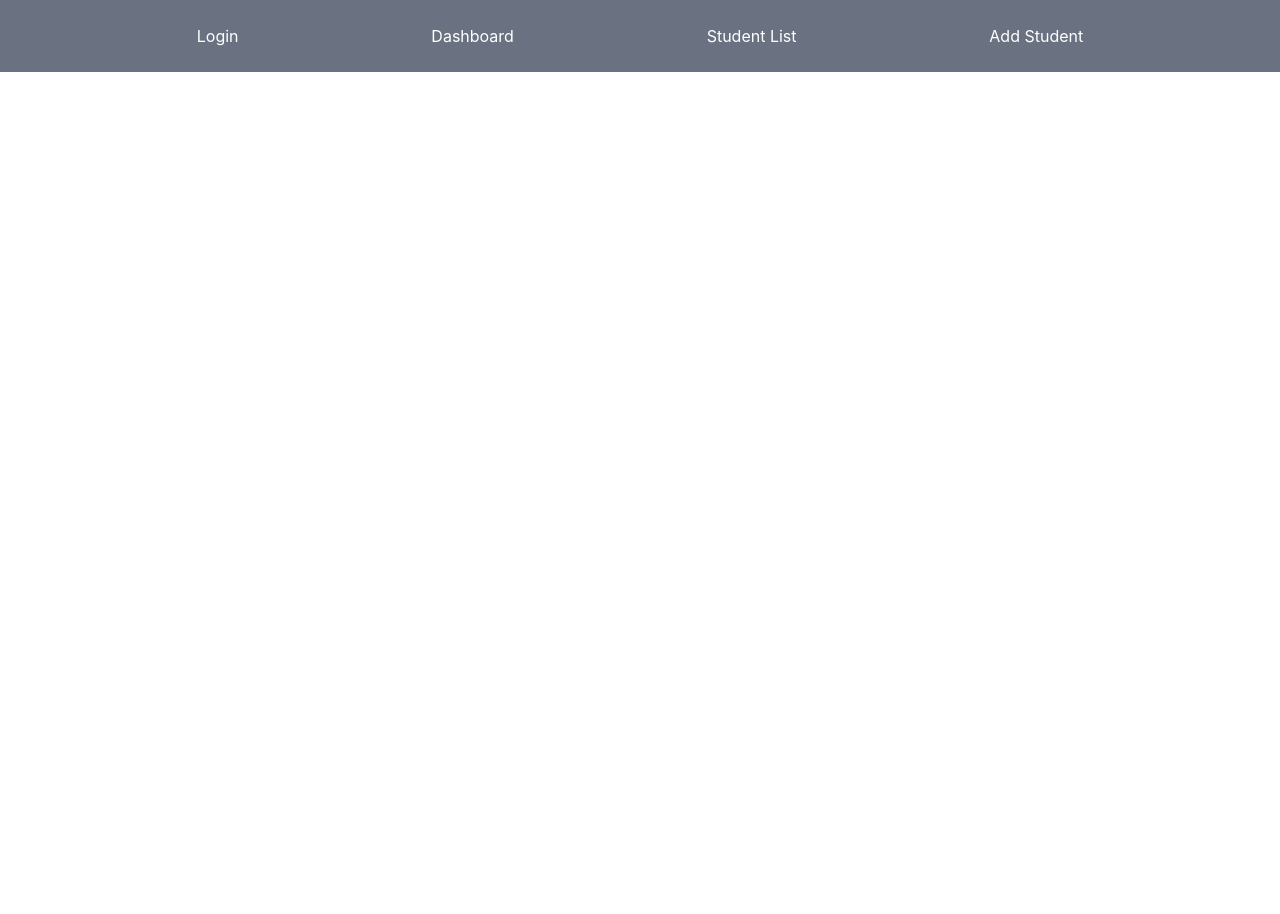
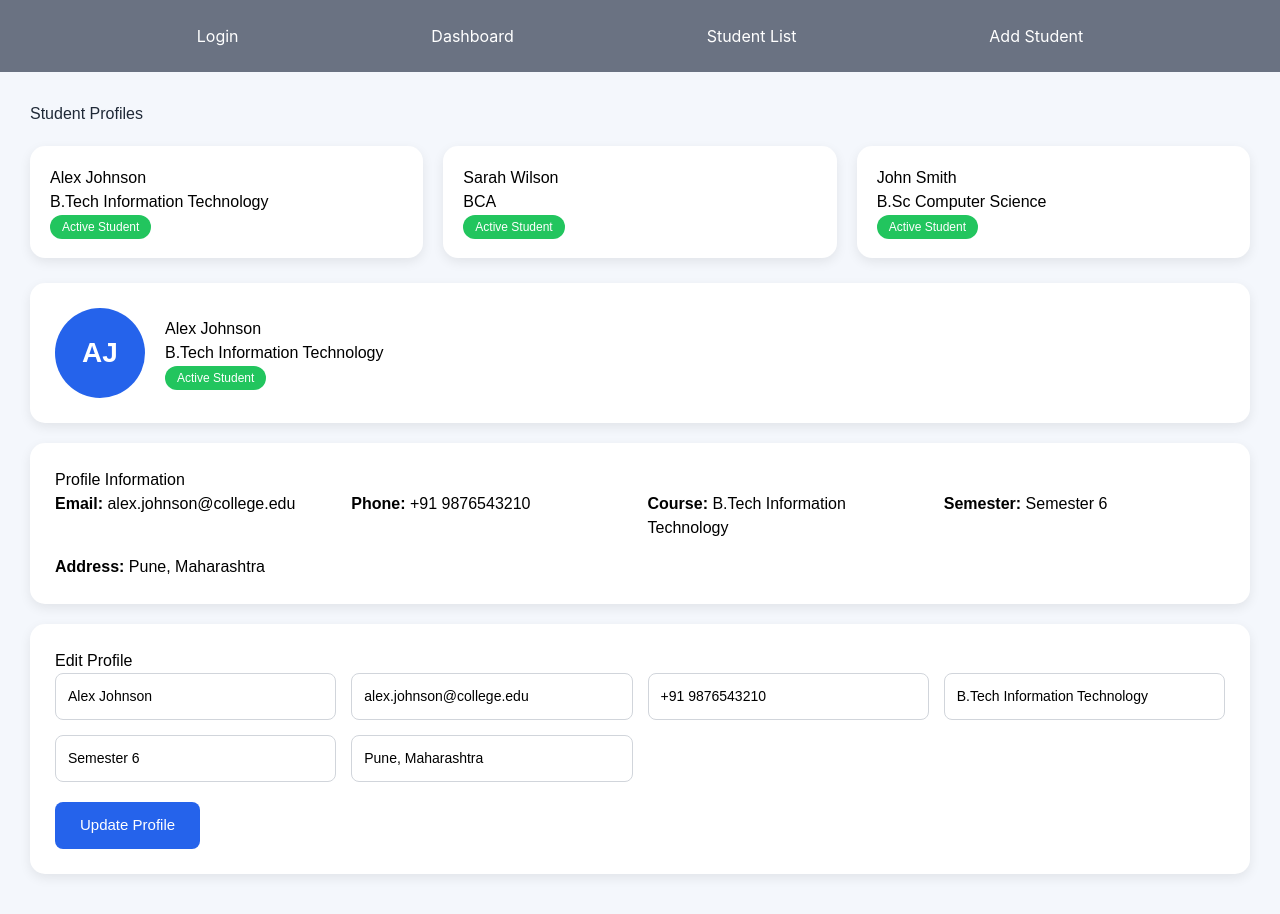
Before and after one commit to Shivtejchavan16/Git-practice, a React (Vite) app: page /profile in a window 1280 px wide. Shown: the top 914 px of the page. Before the commit the page ends 800 px from the top, so only its background shows below. Built offline with nearby package versions, Linux system fonts and the light colour scheme.

Commit message:
Add student profile page with edit form

```diff
--- a/src/App.jsx
+++ b/src/App.jsx
@@ -5,6 +5,7 @@ import Login from "./pages/Login"
 import Dashboard from "./pages/Dashboard"
 import AddStudent from "./pages/AddStudent"
 import StudentList from "./pages/StudentList"
+import Profile from "./pages/Profile";
 const App = () => {
   return (
     <div>
@@ -15,6 +16,7 @@ const App = () => {
         <Route path='/dashboard' element={<Dashboard/>}/>
         <Route path='/studentlist' element={<StudentList/>}/>
         <Route path='/addstudent' element={<AddStudent/>}/>
+        <Route path="/profile" element={<Profile />} />
       </Routes>
     </div>
   )
--- a/src/pages/Profile.jsx
+++ b/src/pages/Profile.jsx
@@ -1,11 +1,215 @@
-import React from 'react'
+
+import { useState } from "react";
 
 const Profile = () => {
+  const students = [
+    {
+      id: 1,
+      name: "Alex Johnson",
+      email: "alex.johnson@college.edu",
+      phone: "+91 9876543210",
+      course: "B.Tech Information Technology",
+      semester: "Semester 6",
+      address: "Pune, Maharashtra",
+    },
+    {
+      id: 2,
+      name: "Sarah Wilson",
+      email: "sarah.wilson@college.edu",
+      phone: "+91 9876500000",
+      course: "BCA",
+      semester: "Semester 4",
+      address: "Mumbai, Maharashtra",
+    },
+    {
+      id: 3,
+      name: "John Smith",
+      email: "john.smith@college.edu",
+      phone: "+91 9876511111",
+      course: "B.Sc Computer Science",
+      semester: "Semester 5",
+      address: "Nagpur, Maharashtra",
+    },
+  ];
+
+  const [student, setStudent] = useState(students[0]);
+
+  const handleChange = (e) => {
+    setStudent({
+      ...student,
+      [e.target.name]: e.target.value,
+    });
+  };
+
   return (
-    <div>
-      <h1>Profile page</h1>
-    </div>
-  )
-}
+    <>
+      <style>{`
+        .profile-container {
+          padding: 30px;
+          background: #f4f7fc;
+          min-height: 100vh;
+          font-family: Arial, sans-serif;
+        }
 
-export default Profile
+        .page-title {
+          margin-bottom: 20px;
+          color: #1f2937;
+        }
+
+        .student-grid {
+          display: grid;
+          grid-template-columns: repeat(auto-fit, minmax(250px, 1fr));
+          gap: 20px;
+          margin-bottom: 25px;
+        }
+
+        .student-card {
+          background: white;
+          padding: 20px;
+          border-radius: 15px;
+          box-shadow: 0 4px 12px rgba(0,0,0,0.08);
+          cursor: pointer;
+          transition: 0.3s;
+        }
+
+        .student-card:hover {
+          transform: translateY(-5px);
+        }
+
+        .profile-header {
+          display: flex;
+          align-items: center;
+          gap: 20px;
+          background: white;
+          padding: 25px;
+          border-radius: 15px;
+          box-shadow: 0 4px 12px rgba(0,0,0,0.08);
+          margin-bottom: 20px;
+        }
+
+        .avatar {
+          width: 90px;
+          height: 90px;
+          border-radius: 50%;
+          background: #2563eb;
+          color: white;
+          display: flex;
+          align-items: center;
+          justify-content: center;
+          font-size: 28px;
+          font-weight: bold;
+        }
+
+        .badge {
+          background: #22c55e;
+          color: white;
+          padding: 5px 12px;
+          border-radius: 20px;
+          font-size: 12px;
+        }
+
+        .profile-card {
+          background: white;
+          padding: 25px;
+          border-radius: 15px;
+          box-shadow: 0 4px 12px rgba(0,0,0,0.08);
+          margin-bottom: 20px;
+        }
+
+        .info-grid,
+        .form-grid {
+          display: grid;
+          grid-template-columns: repeat(auto-fit, minmax(250px, 1fr));
+          gap: 15px;
+        }
+
+        .form-grid input {
+          padding: 12px;
+          border: 1px solid #d1d5db;
+          border-radius: 8px;
+          font-size: 14px;
+        }
+
+        .update-btn {
+          margin-top: 20px;
+          background: #2563eb;
+          color: white;
+          border: none;
+          padding: 12px 25px;
+          border-radius: 8px;
+          cursor: pointer;
+          font-size: 15px;
+        }
+
+        .update-btn:hover {
+          background: #1d4ed8;
+        }
+      `}</style>
+
+      <div className="profile-container">
+        <h1 className="page-title">Student Profiles</h1>
+
+        <div className="student-grid">
+          {students.map((s) => (
+            <div
+              key={s.id}
+              className="student-card"
+              onClick={() => setStudent(s)}
+            >
+              <h3>{s.name}</h3>
+              <p>{s.course}</p>
+              <span className="badge">Active Student</span>
+            </div>
+          ))}
+        </div>
+
+        <div className="profile-header">
+          <div className="avatar">
+            {student.name
+              .split(" ")
+              .map((word) => word[0])
+              .join("")
+              .toUpperCase()}
+          </div>
+
+          <div>
+            <h2>{student.name}</h2>
+            <p>{student.course}</p>
+            <span className="badge">Active Student</span>
+          </div>
+        </div>
+
+        <div className="profile-card">
+          <h3>Profile Information</h3>
+
+          <div className="info-grid">
+            <p><strong>Email:</strong> {student.email}</p>
+            <p><strong>Phone:</strong> {student.phone}</p>
+            <p><strong>Course:</strong> {student.course}</p>
+            <p><strong>Semester:</strong> {student.semester}</p>
+            <p><strong>Address:</strong> {student.address}</p>
+          </div>
+        </div>
+
+        <div className="profile-card">
+          <h3>Edit Profile</h3>
+
+          <div className="form-grid">
+            <input type="text" name="name" value={student.name} onChange={handleChange} />
+            <input type="email" name="email" value={student.email} onChange={handleChange} />
+            <input type="text" name="phone" value={student.phone} onChange={handleChange} />
+            <input type="text" name="course" value={student.course} onChange={handleChange} />
+            <input type="text" name="semester" value={student.semester} onChange={handleChange} />
+            <input type="text" name="address" value={student.address} onChange={handleChange} />
+          </div>
+
+          <button className="update-btn">
+            Update Profile
+          </button>
+        </div>
+      </div>
+    </>
+  );
+};
+
+export default Profile;
```
Also changed, not shown: src/App.css (line endings or trailing spaces).
